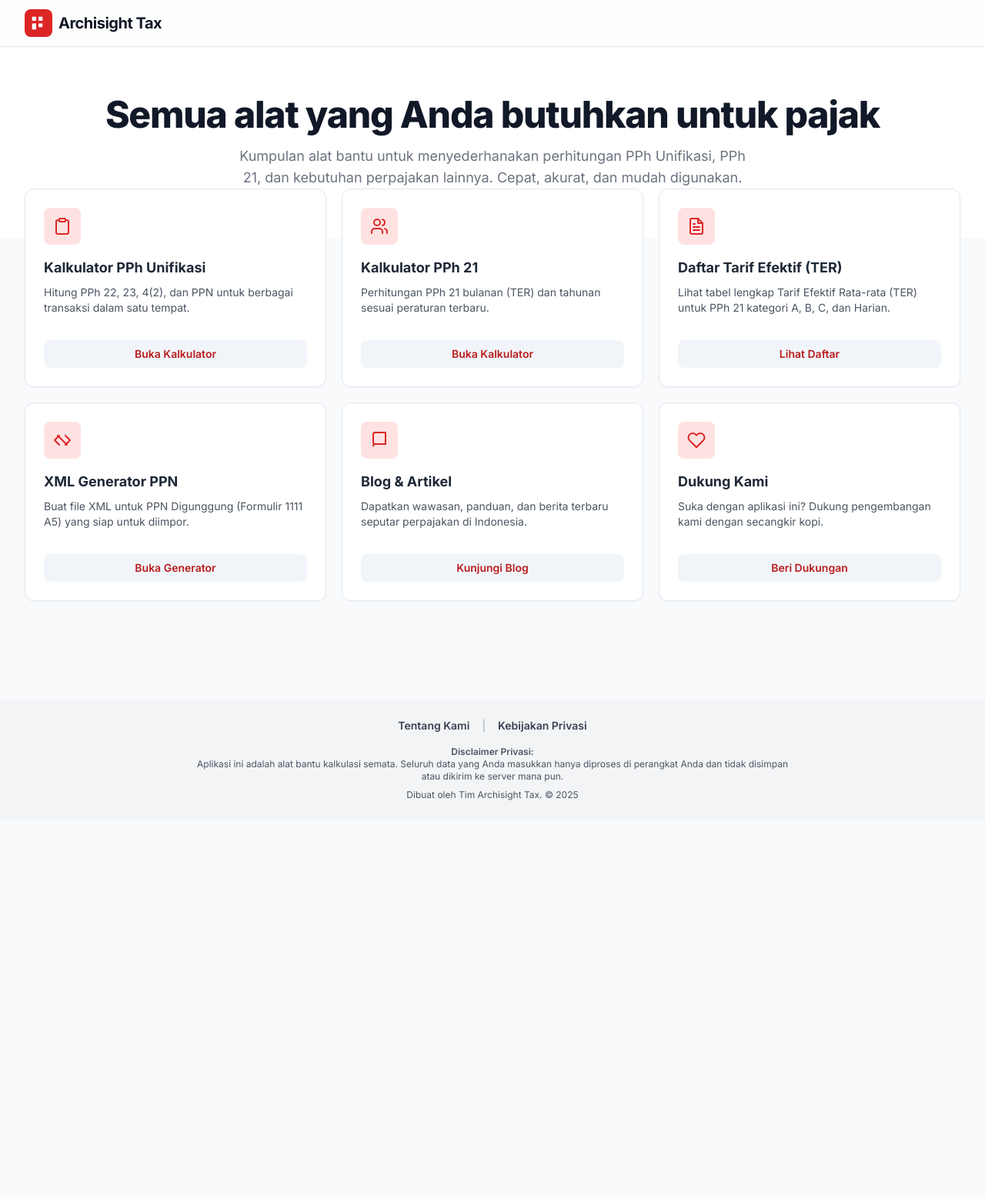
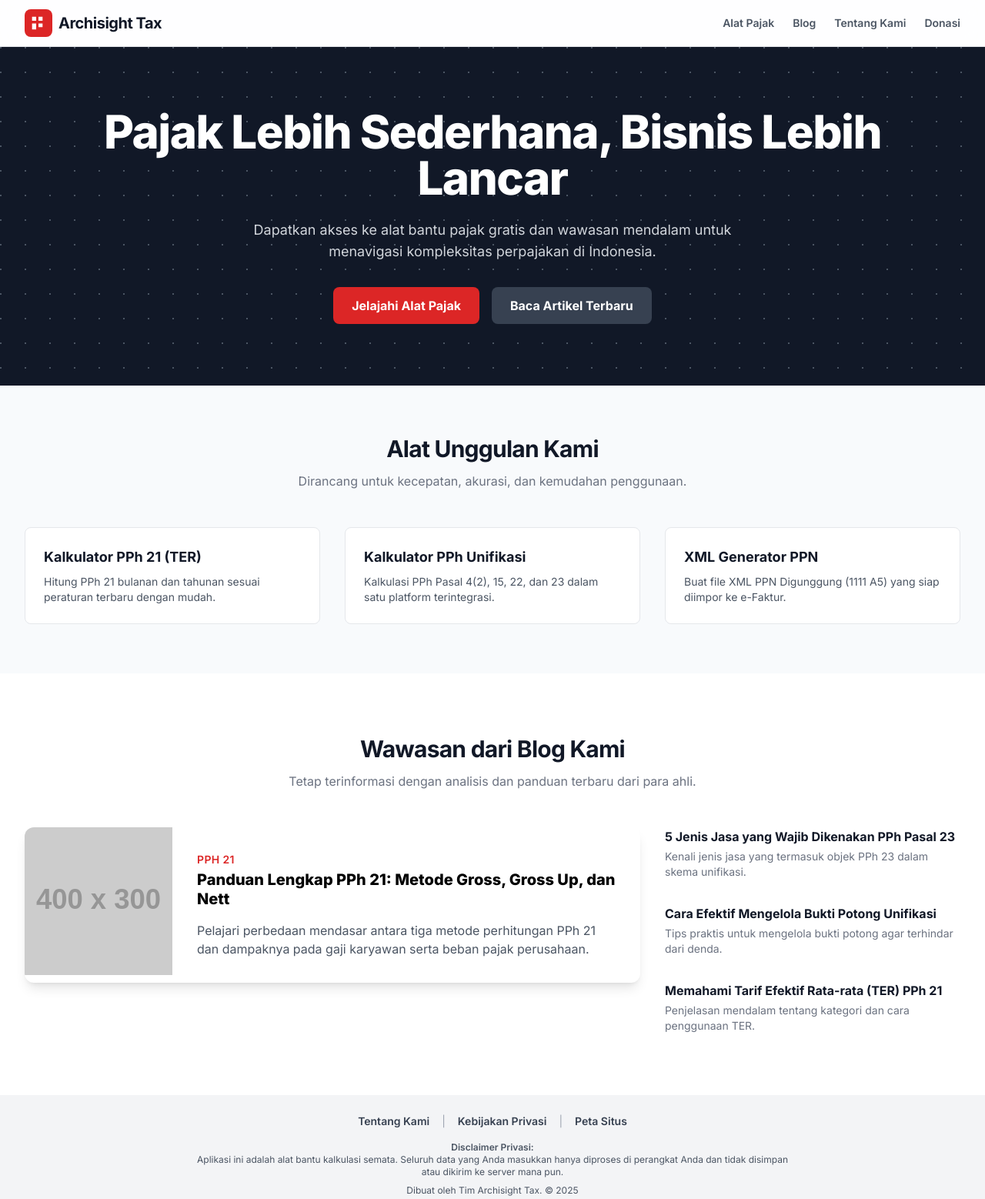
Before and after one commit to mashiker/trialtoolspajak, a plain HTML site: page index.html in a window 1280 px wide. Shown: the whole page at 77% size. Before the commit the page ends 1065 px from the top, so only its background shows below. Drawn offline with nearby package versions, Linux system fonts and the light colour scheme; placeholder pictures from the web are drawn by us.

Commit message:
Update index.html

```diff
--- a/index.html
+++ b/index.html
@@ -3,9 +3,9 @@
 <head>
     <meta charset="UTF-8">
     <meta name="viewport" content="width=device-width, initial-scale=1.0">
-    <title>Archisight Tax Assistant - Kalkulator Pajak PPh 21 & Unifikasi</title>
-    <meta name="description" content="Kumpulan alat bantu pajak gratis untuk menyederhanakan perhitungan PPh Unifikasi, PPh 21 (TER), dan kebutuhan perpajakan lainnya. Cepat, akurat, dan aman.">
-    <meta name="keywords" content="kalkulator pajak, pph 21, pph unifikasi, ter, pajak, indonesia, tax calculator">
+    <title>Archisight Tax Assistant - Solusi & Artikel Pajak Anda</title>
+    <meta name="description" content="Platform terpadu untuk alat bantu pajak PPh 21 & Unifikasi, serta kumpulan artikel dan panduan perpajakan terbaru di Indonesia.">
+    <meta name="keywords" content="pajak, pph 21, pph unifikasi, kalkulator pajak, artikel pajak, blog pajak, indonesia">
     <script src="https://cdn.tailwindcss.com"></script>
     <link rel="preconnect" href="https://fonts.googleapis.com">
     <link rel="preconnect" href="https://fonts.gstatic.com" crossorigin>
@@ -14,177 +14,159 @@
     <style>
         body {
             font-family: 'Inter', sans-serif;
-            background-color: #f8fafc; /* Lighter gray background */
+            background-color: #f8fafc;
         }
-        .feature-card {
-            background-color: white;
-            border-radius: 0.75rem;
-            border: 1px solid #e2e8f0;
-            box-shadow: 0 1px 3px 0 rgba(0,0,0,0.03);
-            transition: transform 0.3s ease, box-shadow 0.3s ease;
-            display: flex;
-            flex-direction: column;
-            justify-content: space-between;
+        .hero-section {
+            background-color: #111827;
+            background-image: radial-gradient(circle at 1px 1px, #4b5563 1px, transparent 0);
+            background-size: 2rem 2rem;
         }
-        .feature-card:hover {
-            transform: translateY(-5px);
-            box-shadow: 0 10px 15px -3px rgb(0 0 0 / 0.07), 0 4px 6px -4px rgb(0 0 0 / 0.07);
+        .tool-card {
+            transition: transform 0.2s ease, box-shadow 0.2s ease;
         }
-        .card-icon {
-            background-color: #fee2e2; /* light red */
-            color: #dc2626; /* medium red */
-            border-radius: 0.5rem; /* rounded square */
-            width: 48px;
-            height: 48px;
-            display: flex;
-            align-items: center;
-            justify-content: center;
+        .tool-card:hover {
+            transform: translateY(-4px);
+            box-shadow: 0 8px 20px -4px rgb(0 0 0 / 0.1);
         }
-        .card-link {
-            background-color: #f1f5f9;
-            color: #b91c1c;
-            font-weight: 600;
-            transition: all 0.2s ease;
+        .article-card-featured {
+            transition: transform 0.2s ease, box-shadow 0.2s ease;
         }
-        .card-link:hover {
-            background-color: #fee2e2;
-            color: #991b1b;
-        }
-        .btn-primary {
-            background-color: #dc2626;
-            color: white;
-            transition: background-color 0.2s ease;
-        }
-        .btn-primary:hover {
-            background-color: #b91c1c;
+        .article-card-featured:hover {
+            transform: translateY(-6px);
+            box-shadow: 0 10px 25px -5px rgb(0 0 0 / 0.1), 0 8px 10px -6px rgb(0 0 0 / 0.1);
         }
     </style>
 </head>
 <body class="text-gray-800">
 
-    <div class="min-h-screen flex flex-col">
-        <!-- New Navigation Header -->
-        <header class="bg-white/80 backdrop-blur-md sticky top-0 z-20 border-b border-gray-200">
+    <!-- Navigation Header -->
+    <header class="bg-white/80 backdrop-blur-md sticky top-0 z-30 border-b border-gray-200">
         <div class="container mx-auto px-4 sm:px-6 lg:px-8">
-                <div class="flex justify-start items-center py-3">
+            <nav class="flex justify-between items-center py-3">
                 <!-- Logo -->
-                    <a href="#" class="flex items-center space-x-2">
+                <a href="index.html" class="flex items-center space-x-2">
                     <span class="inline-block p-2 bg-red-600 rounded-lg">
                        <svg class="w-5 h-5 text-white" viewBox="0 0 24 24" fill="currentColor" xmlns="http://www.w3.org/2000/svg"><path d="M12 8.36364L12 2L18.3636 2L18.3636 8.36364H12ZM12 12.5455V18.3636H18.3636V12.5455H12ZM2 2L2 8.36364H8.36364L8.36364 2H2ZM2 12.5455L2 22L8.36364 22L8.36364 12.5455H2Z"/></svg>
                     </span>
                     <span class="text-xl font-bold text-gray-900 tracking-tight">Archisight Tax</span>
                 </a>
+                <!-- Menu -->
+                <div class="hidden md:flex items-center space-x-6 text-sm font-semibold">
+                    <a href="alat-pajak.html" class="text-gray-600 hover:text-red-600">Alat Pajak</a>
+                    <a href="blog.html" class="text-gray-600 hover:text-red-600">Blog</a>
+                    <a href="about-us.html" class="text-gray-600 hover:text-red-600">Tentang Kami</a>
+                    <a href="donasi.html" class="text-gray-600 hover:text-red-600">Donasi</a>
                 </div>
+            </nav>
         </div>
     </header>
 
-        <!-- Main Title Section -->
-        <div class="bg-white">
-            <div class="container mx-auto py-16 px-4 sm:px-6 lg:px-8 text-center">
-                <h1 class="text-3xl sm:text-4xl lg:text-5xl font-extrabold tracking-tight text-gray-900">
-                    Semua alat yang Anda butuhkan untuk pajak
+    <main>
+        <!-- Hero Section -->
+        <section class="hero-section text-white">
+            <div class="container mx-auto px-4 sm:px-6 lg:px-8 py-20 text-center">
+                <h1 class="text-4xl sm:text-5xl lg:text-6xl font-extrabold tracking-tight">
+                    Pajak Lebih Sederhana, Bisnis Lebih Lancar
                 </h1>
-                <p class="mt-4 max-w-2xl mx-auto text-base sm:text-lg text-gray-500">
-                    Kumpulan alat bantu untuk menyederhanakan perhitungan PPh Unifikasi, PPh 21, dan kebutuhan perpajakan lainnya. Cepat, akurat, dan mudah digunakan.
+                <p class="mt-6 max-w-2xl mx-auto text-lg text-gray-300">
+                    Dapatkan akses ke alat bantu pajak gratis dan wawasan mendalam untuk menavigasi kompleksitas perpajakan di Indonesia.
                 </p>
+                <div class="mt-8 flex justify-center gap-4">
+                    <a href="alat-pajak.html" class="bg-red-600 hover:bg-red-700 text-white font-bold py-3 px-6 rounded-lg transition-colors">
+                        Jelajahi Alat Pajak
+                    </a>
+                    <a href="blog.html" class="bg-gray-700 hover:bg-gray-600 text-white font-bold py-3 px-6 rounded-lg transition-colors">
+                        Baca Artikel Terbaru
+                    </a>
                 </div>
             </div>
+        </section>
 
-        <!-- Main Content (Feature Cards) -->
-        <main class="flex-grow container mx-auto px-4 sm:px-6 lg:px-8 pb-16">
-            <div class="relative" style="top: -4rem;"> <!-- Pull up the cards -->
-                <div class="grid grid-cols-1 sm:grid-cols-2 lg:grid-cols-3 gap-5">
-
-                    <!-- Card: Kalkulator PPh Unifikasi -->
-                    <div class="feature-card p-6">
-                        <div>
-                            <div class="card-icon mb-4">
-                                <svg xmlns="http://www.w3.org/2000/svg" width="24" height="24" viewBox="0 0 24 24" fill="none" stroke="currentColor" stroke-width="2" stroke-linecap="round" stroke-linejoin="round"><path d="M16 4h2a2 2 0 0 1 2 2v14a2 2 0 0 1-2 2H6a2 2 0 0 1-2-2V6a2 2 0 0 1 2-2h2"></path><rect x="8" y="2" width="8" height="4" rx="1" ry="1"></rect></svg>
+        <!-- Featured Tools Section -->
+        <section class="py-16">
+            <div class="container mx-auto px-4 sm:px-6 lg:px-8">
+                <div class="text-center mb-12">
+                    <h2 class="text-3xl font-bold tracking-tight text-gray-900">Alat Unggulan Kami</h2>
+                    <p class="mt-3 text-gray-500">Dirancang untuk kecepatan, akurasi, dan kemudahan penggunaan.</p>
                 </div>
-                            <h2 class="text-lg font-bold mb-2">Kalkulator PPh Unifikasi</h2>
-                            <p class="text-gray-600 text-sm mb-4">Hitung PPh 22, 23, 4(2), dan PPN untuk berbagai transaksi dalam satu tempat.</p>
-                        </div>
-                        <a href="kalkulator-pph-unifikasi.html" class="card-link py-2 px-4 rounded-lg text-center mt-4 text-sm">Buka Kalkulator</a>
-                    </div>
-
-                    <!-- Card: Kalkulator PPh 21 -->
-                    <div class="feature-card p-6">
-                        <div>
-                            <div class="card-icon mb-4">
-                                <svg xmlns="http://www.w3.org/2000/svg" width="24" height="24" viewBox="0 0 24 24" fill="none" stroke="currentColor" stroke-width="2" stroke-linecap="round" stroke-linejoin="round"><path d="M16 21v-2a4 4 0 0 0-4-4H6a4 4 0 0 0-4 4v2"></path><circle cx="9" cy="7" r="4"></circle><path d="M22 21v-2a4 4 0 0 0-3-3.87"></path><path d="M16 3.13a4 4 0 0 1 0 7.75"></path></svg>
-                            </div>
-                            <h2 class="text-lg font-bold mb-2">Kalkulator PPh 21</h2>
-                            <p class="text-gray-600 text-sm mb-4">Perhitungan PPh 21 bulanan (TER) dan tahunan sesuai peraturan terbaru.</p>
-                        </div>
-                        <a href="kalkulator-pph-21.html" class="card-link py-2 px-4 rounded-lg text-center mt-4 text-sm">Buka Kalkulator</a>
-                    </div>
-
-                    <!-- Card: Daftar TER -->
-                    <div class="feature-card p-6">
-                        <div>
-                            <div class="card-icon mb-4">
-                                <svg xmlns="http://www.w3.org/2000/svg" width="24" height="24" viewBox="0 0 24 24" fill="none" stroke="currentColor" stroke-width="2" stroke-linecap="round" stroke-linejoin="round"><path d="M14 2H6a2 2 0 0 0-2 2v16a2 2 0 0 0 2 2h12a2 2 0 0 0 2-2V8z"></path><polyline points="14 2 14 8 20 8"></polyline><line x1="16" y1="13" x2="8" y2="13"></line><line x1="16" y1="17" x2="8" y2="17"></line><polyline points="10 9 9 9 8 9"></polyline></svg>
-                            </div>
-                            <h2 class="text-lg font-bold mb-2">Daftar Tarif Efektif (TER)</h2>
-                            <p class="text-gray-600 text-sm mb-4">Lihat tabel lengkap Tarif Efektif Rata-rata (TER) untuk PPh 21 kategori A, B, C, dan Harian.</p>
-                        </div>
-                        <a href="daftar-ter.html" class="card-link py-2 px-4 rounded-lg text-center mt-4 text-sm">Lihat Daftar</a>
-                    </div>
-
-                    <!-- Card: XML Generator -->
-                    <div class="feature-card p-6">
-                        <div>
-                            <div class="card-icon mb-4">
-                               <svg xmlns="http://www.w3.org/2000/svg" width="24" height="24" viewBox="0 0 24 24" fill="none" stroke="currentColor" stroke-width="2" stroke-linecap="round" stroke-linejoin="round"><polyline points="16 18 22 12 16 6"></polyline><polyline points="8 6 2 12 8 18"></polyline><line x1="6" y1="6" x2="18" y2="18"></line></svg>
-                            </div>
-                            <h2 class="text-lg font-bold mb-2">XML Generator PPN</h2>
-                            <p class="text-gray-600 text-sm mb-4">Buat file XML untuk PPN Digunggung (Formulir 1111 A5) yang siap untuk diimpor.</p>
-                        </div>
-                        <a href="xml-generator.html" class="card-link py-2 px-4 rounded-lg text-center mt-4 text-sm">Buka Generator</a>
-                    </div>
-
-                    <!-- Card: Blog & Artikel -->
-                    <div class="feature-card p-6">
-                        <div>
-                            <div class="card-icon mb-4">
-                                <svg xmlns="http://www.w3.org/2000/svg" width="24" height="24" viewBox="0 0 24 24" fill="none" stroke="currentColor" stroke-width="2" stroke-linecap="round" stroke-linejoin="round"><path d="M4 19.5A2.5 2.5 0 0 1 6.5 17H20"></path><path d="M6.5 2H20v15H6.5A2.5 2.5 0 0 1 4 14.5v-10A2.5 2.5 0 0 1 6.5 2z"></path></svg>
-                            </div>
-                            <h2 class="text-lg font-bold mb-2">Blog & Artikel</h2>
-                            <p class="text-gray-600 text-sm mb-4">Dapatkan wawasan, panduan, dan berita terbaru seputar perpajakan di Indonesia.</p>
-                        </div>
-                        <a href="blog.html" class="card-link py-2 px-4 rounded-lg text-center mt-4 text-sm">Kunjungi Blog</a>
-                    </div>
-
-                    <!-- Card: Donasi -->
-                    <div class="feature-card p-6">
-                        <div>
-                            <div class="card-icon mb-4">
-                                <svg xmlns="http://www.w3.org/2000/svg" width="24" height="24" viewBox="0 0 24 24" fill="none" stroke="currentColor" stroke-width="2" stroke-linecap="round" stroke-linejoin="round"><path d="M20.84 4.61a5.5 5.5 0 0 0-7.78 0L12 5.67l-1.06-1.06a5.5 5.5 0 0 0-7.78 7.78l1.06 1.06L12 21.23l7.78-7.78 1.06-1.06a5.5 5.5 0 0 0 0-7.78z"></path></svg>
-                            </div>
-                            <h2 class="text-lg font-bold mb-2">Dukung Kami</h2>
-                            <p class="text-gray-600 text-sm mb-4">Suka dengan aplikasi ini? Dukung pengembangan kami dengan secangkir kopi.</p>
-                        </div>
-                        <a href="donasi.html" class="card-link py-2 px-4 rounded-lg text-center mt-4 text-sm">Beri Dukungan</a>
-                    </div>
-
+                <div class="grid grid-cols-1 md:grid-cols-3 gap-8">
+                    <!-- Tool 1 -->
+                    <a href="kalkulator-pph-21.html" class="tool-card block bg-white p-6 rounded-lg border">
+                        <h3 class="font-bold text-lg text-gray-900">Kalkulator PPh 21 (TER)</h3>
+                        <p class="mt-2 text-sm text-gray-600">Hitung PPh 21 bulanan dan tahunan sesuai peraturan terbaru dengan mudah.</p>
+                    </a>
+                    <!-- Tool 2 -->
+                    <a href="kalkulator-pph-unifikasi.html" class="tool-card block bg-white p-6 rounded-lg border">
+                        <h3 class="font-bold text-lg text-gray-900">Kalkulator PPh Unifikasi</h3>
+                        <p class="mt-2 text-sm text-gray-600">Kalkulasi PPh Pasal 4(2), 15, 22, dan 23 dalam satu platform terintegrasi.</p>
+                    </a>
+                    <!-- Tool 3 -->
+                    <a href="xml-generator.html" class="tool-card block bg-white p-6 rounded-lg border">
+                        <h3 class="font-bold text-lg text-gray-900">XML Generator PPN</h3>
+                        <p class="mt-2 text-sm text-gray-600">Buat file XML PPN Digunggung (1111 A5) yang siap diimpor ke e-Faktur.</p>
+                    </a>
                 </div>
             </div>
+        </section>
+
+        <!-- Latest Articles Section -->
+        <section class="bg-white py-20">
+            <div class="container mx-auto px-4 sm:px-6 lg:px-8">
+                <div class="text-center mb-12">
+                    <h2 class="text-3xl font-bold tracking-tight text-gray-900">Wawasan dari Blog Kami</h2>
+                    <p class="mt-3 text-gray-500">Tetap terinformasi dengan analisis dan panduan terbaru dari para ahli.</p>
+                </div>
+                <div class="grid grid-cols-1 lg:grid-cols-3 gap-8">
+                    <!-- Featured Article -->
+                    <div class="lg:col-span-2">
+                        <a href="artikel-pajak-1.html" class="article-card-featured group block bg-white rounded-xl shadow-lg overflow-hidden">
+                            <div class="md:flex">
+                                <div class="md:flex-shrink-0">
+                                    <img class="h-48 w-full object-cover md:w-48" src="https://placehold.co/400x300/dc2626/white?text=PPh+21" alt="Ilustrasi metode PPh 21">
+                                </div>
+                                <div class="p-8">
+                                    <div class="uppercase tracking-wide text-sm text-red-600 font-semibold">PPh 21</div>
+                                    <h3 class="mt-1 text-xl leading-tight font-extrabold text-black group-hover:text-red-700">Panduan Lengkap PPh 21: Metode Gross, Gross Up, dan Nett</h3>
+                                    <p class="mt-4 text-gray-600">Pelajari perbedaan mendasar antara tiga metode perhitungan PPh 21 dan dampaknya pada gaji karyawan serta beban pajak perusahaan.</p>
+                                </div>
+                            </div>
+                        </a>
+                    </div>
+                    <!-- Other Articles -->
+                    <div class="space-y-8">
+                        <a href="#" class="group block">
+                            <h4 class="font-bold text-gray-900 group-hover:text-red-700">5 Jenis Jasa yang Wajib Dikenakan PPh Pasal 23</h4>
+                            <p class="text-sm text-gray-500 mt-1">Kenali jenis jasa yang termasuk objek PPh 23 dalam skema unifikasi.</p>
+                        </a>
+                        <a href="#" class="group block">
+                            <h4 class="font-bold text-gray-900 group-hover:text-red-700">Cara Efektif Mengelola Bukti Potong Unifikasi</h4>
+                            <p class="text-sm text-gray-500 mt-1">Tips praktis untuk mengelola bukti potong agar terhindar dari denda.</p>
+                        </a>
+                         <a href="#" class="group block">
+                            <h4 class="font-bold text-gray-900 group-hover:text-red-700">Memahami Tarif Efektif Rata-rata (TER) PPh 21</h4>
+                            <p class="text-sm text-gray-500 mt-1">Penjelasan mendalam tentang kategori dan cara penggunaan TER.</p>
+                        </a>
+                    </div>
+                </div>
+            </div>
+        </section>
     </main>
 
     <!-- Footer -->
     <footer class="text-center py-6 px-4 bg-gray-100">
         <div class="max-w-3xl mx-auto text-xs text-gray-600">
-                <div class="flex justify-center gap-4 mb-4 text-sm">
+            <div class="flex justify-center flex-wrap gap-x-4 gap-y-2 mb-4 text-sm">
                 <a href="about-us.html" class="text-gray-700 hover:text-red-600 font-semibold">Tentang Kami</a>
-                    <span class="text-gray-400">|</span>
+                <span class="text-gray-400 hidden sm:inline">|</span>
                 <a href="kebijakan-privasi.html" class="text-gray-700 hover:text-red-600 font-semibold">Kebijakan Privasi</a>
+                <span class="text-gray-400 hidden sm:inline">|</span>
+                <a href="sitemap.html" class="text-gray-700 hover:text-red-600 font-semibold">Peta Situs</a>
             </div>
             <p class="font-semibold">Disclaimer Privasi:</p>
             <p>Aplikasi ini adalah alat bantu kalkulasi semata. Seluruh data yang Anda masukkan hanya diproses di perangkat Anda dan tidak disimpan atau dikirim ke server mana pun.</p>
             <p class="mt-2">Dibuat oleh Tim Archisight Tax. &copy; 2025</p>
         </div>
     </footer>
-    </div>
 
 </body>
 </html>
```
Lines whose indentation alone changed are shown as unchanged.
